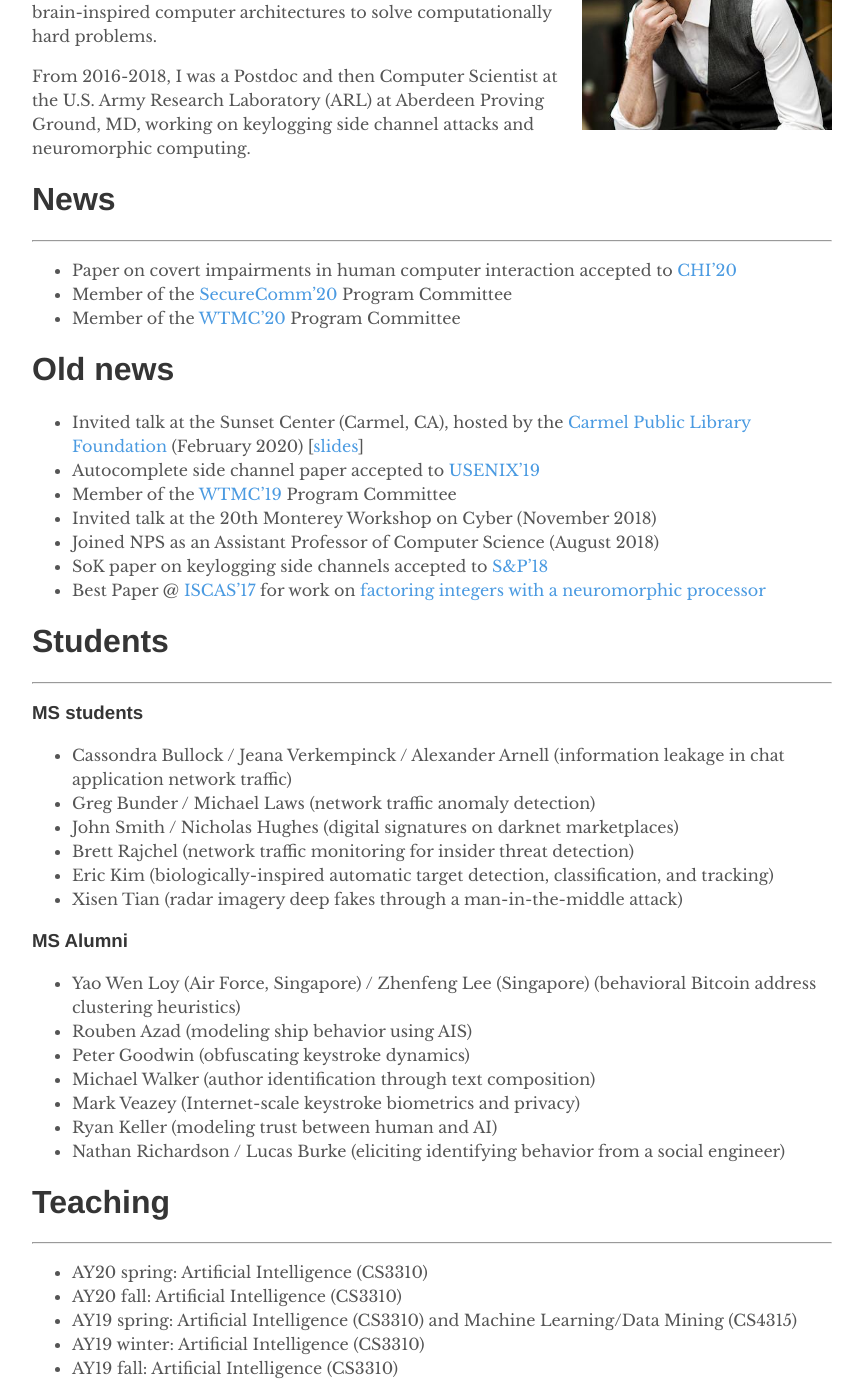
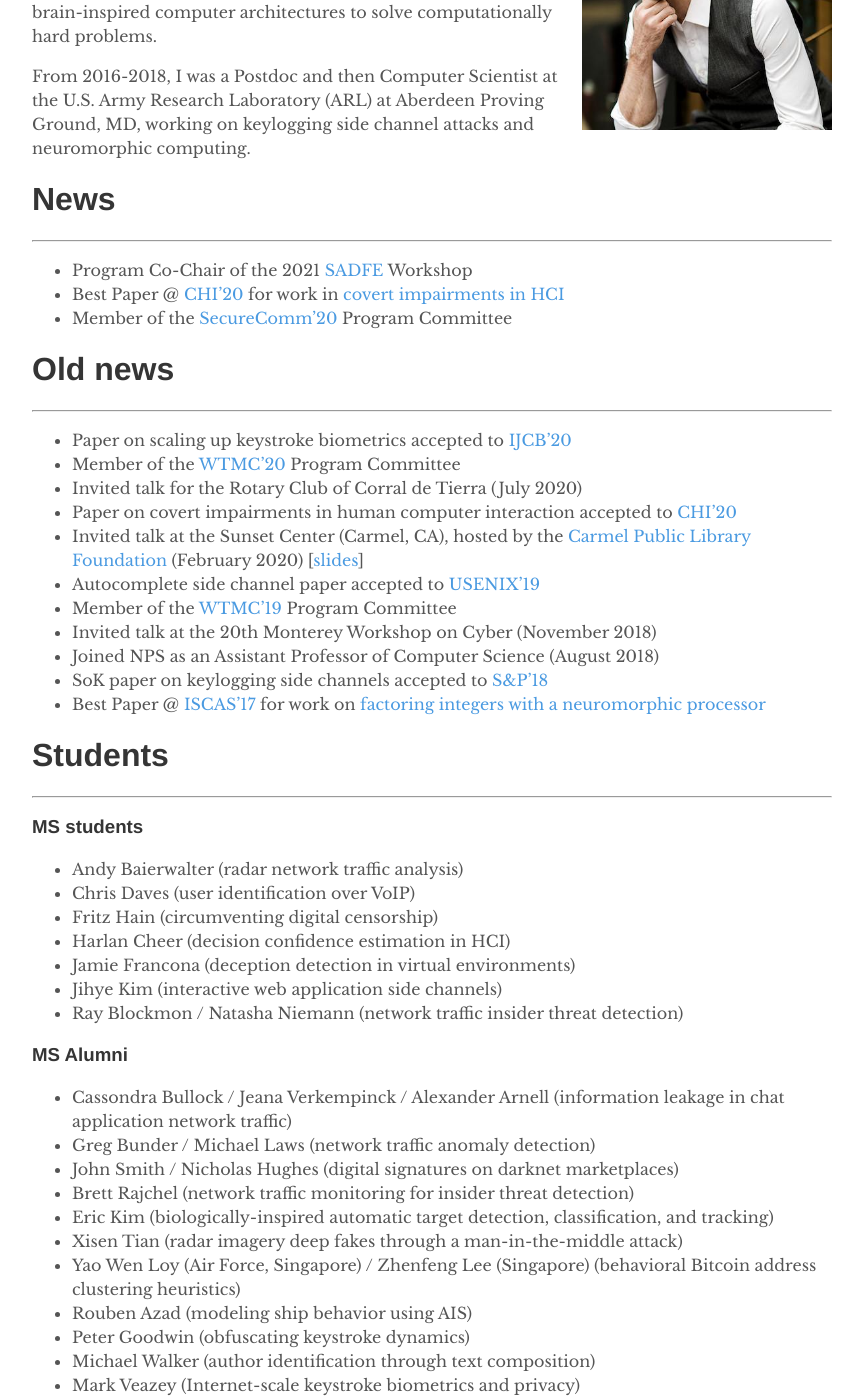
Before and after one commit to vmonaco/vmonaco.github.io, a Jekyll site: the page built from index.md, in a window 1280 px wide and 1400 px high, scrolled down 197 px. Shown: the whole window, without its empty margins (208-1071 px from the left). Built offline with Jekyll 4.4.1, drawn with Linux system fonts in a browser that asks for light colours; some of the changed text lies outside the part shown.

Commit message:
updated papers and students

```diff
--- a/index.md
+++ b/index.md
@@ -12,11 +12,16 @@ From 2016-2018, I was a Postdoc and then Computer Scientist at the U.S. Army Res
 
 # News
 ***
-* Paper on covert impairments in human computer interaction accepted to [CHI'20](https://chi2020.acm.org/)
+* Program Co-Chair of the 2021 [SADFE](http://sadfe.org/) Workshop
+* Best Paper @ [CHI'20](https://chi2020.acm.org/) for work in [covert impairments in HCI](https://dl.acm.org/doi/abs/10.1145/3313831.3376832)
 * Member of the [SecureComm'20](http://securecomm.org/call-for-papers/) Program Committee
-* Member of the [WTMC'20](http://wtmc.info/index.html) Program Committee
 
 # Old news
+***
+* Paper on scaling up keystroke biometrics accepted to [IJCB'20](https://ieee-biometrics.org/ijcb2020/)
+* Member of the [WTMC'20](http://wtmc.info/index.html) Program Committee
+* Invited talk for the Rotary Club of Corral de Tierra (July 2020)
+* Paper on covert impairments in human computer interaction accepted to [CHI'20](https://chi2020.acm.org/)
 * Invited talk at the Sunset Center (Carmel, CA), hosted by the [Carmel Public Library Foundation](https://carmelpubliclibraryfoundation.org/events/upcoming-events-activities/) (February 2020) \[[slides](/slides/Big_data_big_brother.pdf)\]
 * Autocomplete side channel paper accepted to [USENIX'19](https://www.usenix.org/conference/usenixsecurity19)
 * Member of the [WTMC'19](http://wtmc.info/index2019.html) Program Committee
@@ -29,14 +34,21 @@ From 2016-2018, I was a Postdoc and then Computer Scientist at the U.S. Army Res
 ***
 
 ### MS students
+* Andy Baierwalter (radar network traffic analysis)
+* Chris Daves (user identification over VoIP)
+* Fritz Hain (circumventing digital censorship)
+* Harlan Cheer (decision confidence estimation in HCI)
+* Jamie Francona (deception detection in virtual environments)
+* Jihye Kim (interactive web application side channels)
+* Ray Blockmon / Natasha Niemann (network traffic insider threat detection)
+
+### MS Alumni
 * Cassondra Bullock / Jeana Verkempinck / Alexander Arnell (information leakage in chat application network traffic)
 * Greg Bunder / Michael Laws (network traffic anomaly detection)
 * John Smith / Nicholas Hughes (digital signatures on darknet marketplaces)
 * Brett Rajchel (network traffic monitoring for insider threat detection)
 * Eric Kim (biologically-inspired automatic target detection, classification, and tracking)
 * Xisen Tian (radar imagery deep fakes through a man-in-the-middle attack)
-
-### MS Alumni
 * Yao Wen Loy (Air Force, Singapore) / Zhenfeng Lee (Singapore) (behavioral Bitcoin address clustering heuristics)
 * Rouben Azad (modeling ship behavior using AIS)
 * Peter Goodwin (obfuscating keystroke dynamics)
```
Also changed, not shown: other parts of index.md (+2 -0 lines), _pages/publications.md (+16 -0 lines), 4 other files.
